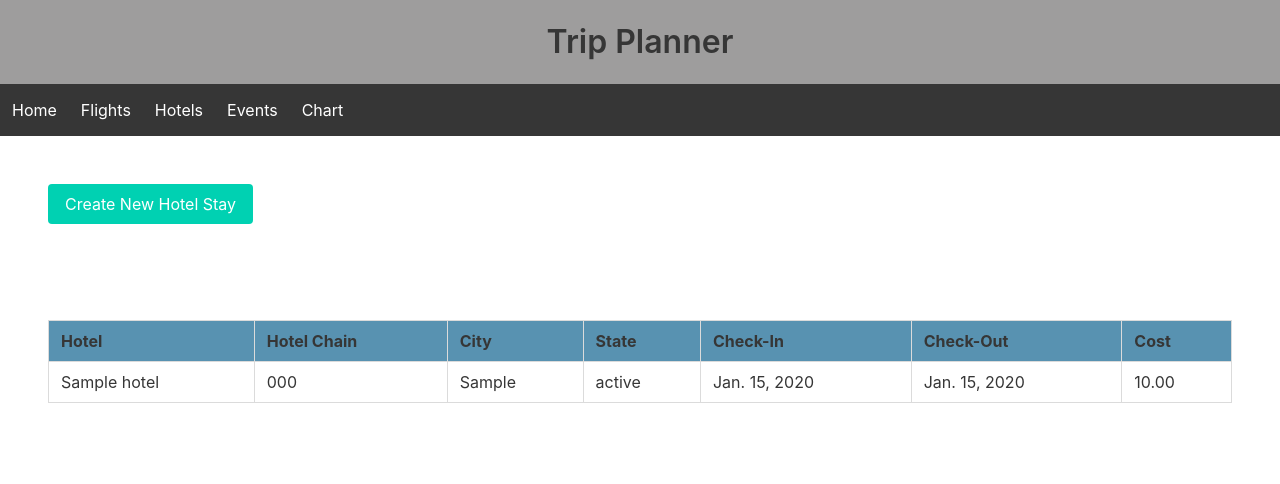
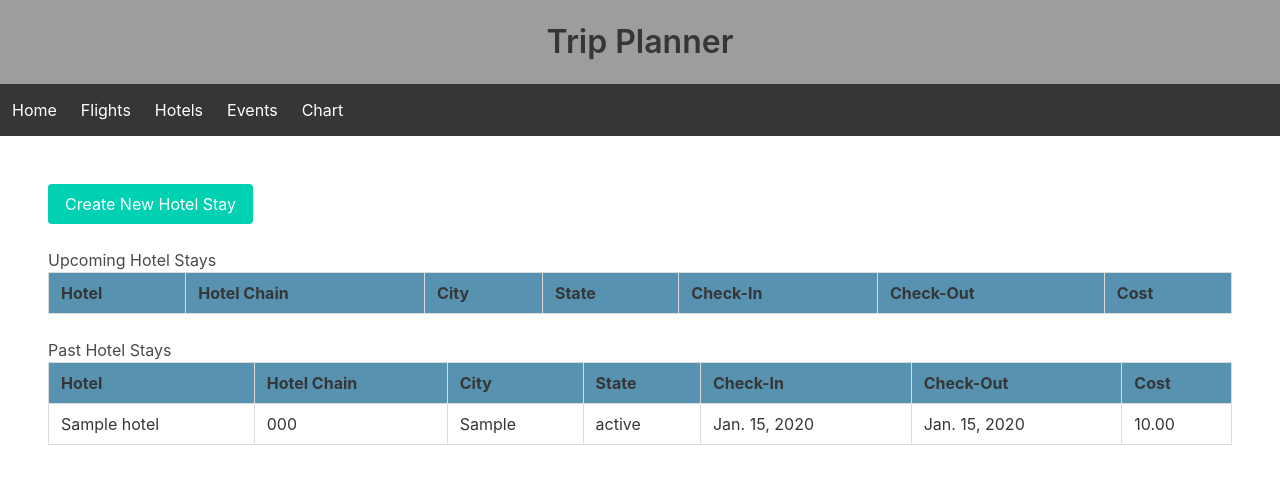
Before and after one commit to afitzer/GTM, a Django app: page /hotels/ in a window 1280 px wide. Shown: the top 484 px of the page. Run offline with Django 4.2, Linux system fonts and the light colour scheme; tables that the repository leaves empty hold one stand-in row (values such as "Sample post"); lists and menus that the app fills with data are empty.

Commit message:
finished updating hotel html

```diff
--- a/earnings/templates/earnings/hotels.html
+++ b/earnings/templates/earnings/hotels.html
@@ -1,10 +1,12 @@
 {% extends 'base/base.html' %}
 
 {% block content %}
+
 <section class="section">
     <a href="{% url 'earnings:hotel_create' %}" class="button is-primary">Create New Hotel Stay</a>
-</section>
-<section class="section">
+    <br>
+    <br>
+    <h3 class="sub_title">Upcoming Hotel Stays</h3>
     <div class="table-container">
         <table class="table is-bordered is-hoverable is-fullwidth">
             <thead>
@@ -19,7 +21,36 @@
                 </tr>
             </thead>
             <tbody>
-                {% for hotel in object_list %}
+                {% for hotel in upcoming_hotels %}
+                <tr>
+                    <td>{{ hotel.name }}</td>
+                    <td>{{ hotel.hotel_chain }}</td>
+                    <td>{{ hotel.city }}</td>
+                    <td>{{ hotel.state }}</td>
+                    <td>{{ hotel.start_date }}</td>
+                    <td>{{ hotel.end_date }}</td>
+                    <td>{{ hotel.cost }}</td>
+                </tr>
+                {% endfor %}
+            </tbody>
+        </table>
+    </div>
+    <h3 class="sub_title">Past Hotel Stays</h3>
+    <div class="table-container">
+        <table class="table is-bordered is-hoverable is-fullwidth">
+            <thead>
+                <tr>
+                    <th style="background-color: #5892b1;">Hotel</th>
+                    <th style="background-color: #5892b1;">Hotel Chain</th>
+                    <th style="background-color: #5892b1;">City</th>
+                    <th style="background-color: #5892b1;">State</th>
+                    <th style="background-color: #5892b1;">Check-In</th>
+                    <th style="background-color: #5892b1;">Check-Out</th>
+                    <th style="background-color: #5892b1;">Cost</th>
+                </tr>
+            </thead>
+            <tbody>
+                {% for hotel in past_hotels %}
                 <tr>
                     <td>{{ hotel.name }}</td>
                     <td>{{ hotel.hotel_chain }}</td>
```
